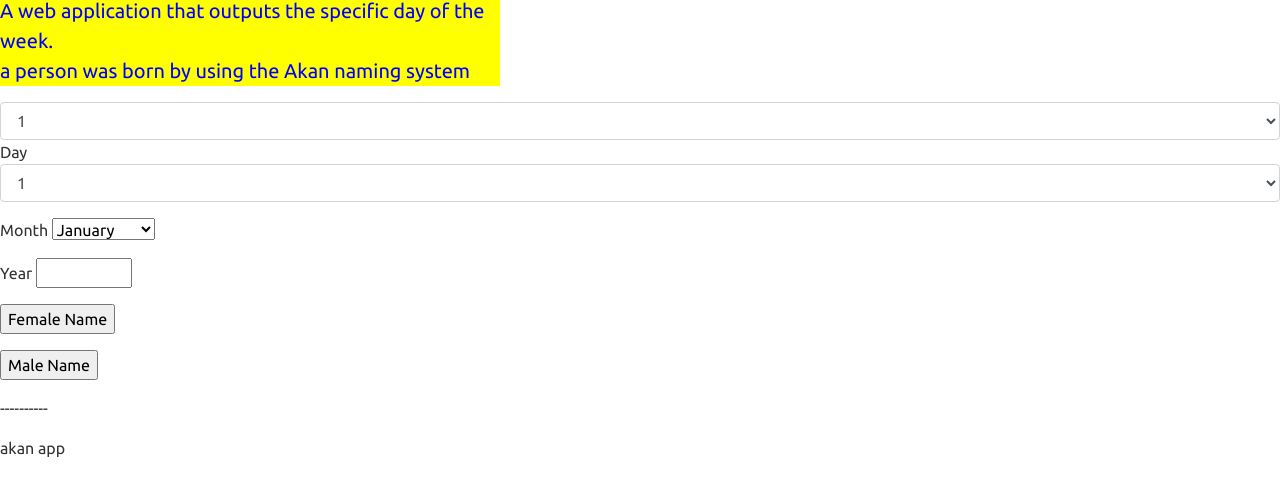
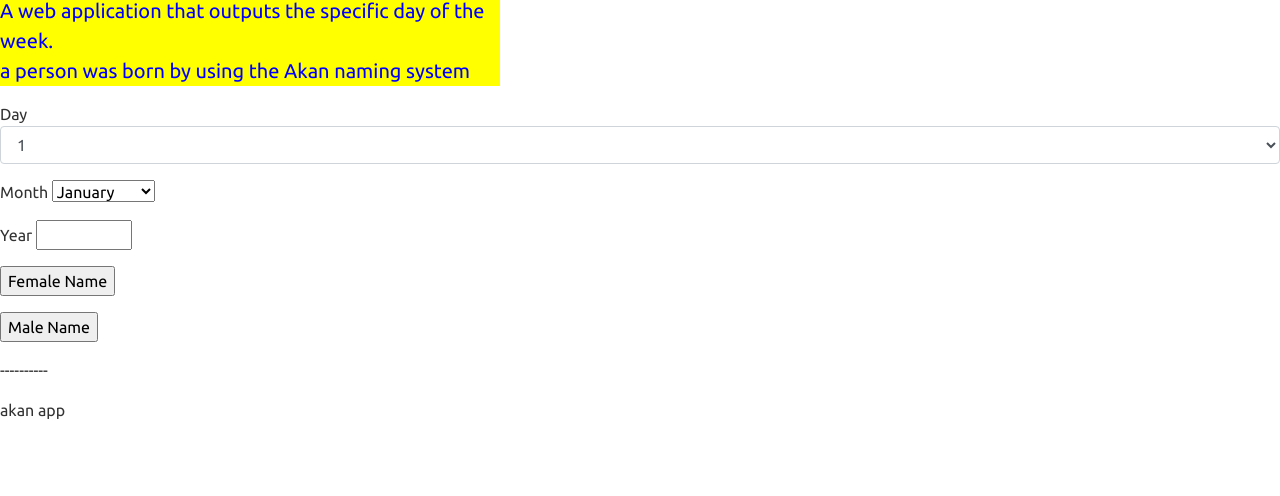
Before and after one commit to martinmandina/Akan-Name-Application, a plain HTML site: page index.html in a window 1280 px wide. Shown: the part 226-722 px from the top of the page. Drawn offline with Linux system fonts and the light colour scheme.

Commit message:
remove testing select

```diff
--- a/index.html
+++ b/index.html
@@ -32,13 +32,7 @@
 
    <!------------------------------->
    <form>
-     <select class="form-control" id="exampleSelect1">
-        <option>1</option>
-        <option>2</option>
-        <option>3</option>
-        <option>4</option>
-        <option>5</option>
-      </select>
+
 <p>Day  <select id="day" class="form-control">
 <option value="1">1</option>
 <option value="2">2</option>
```
